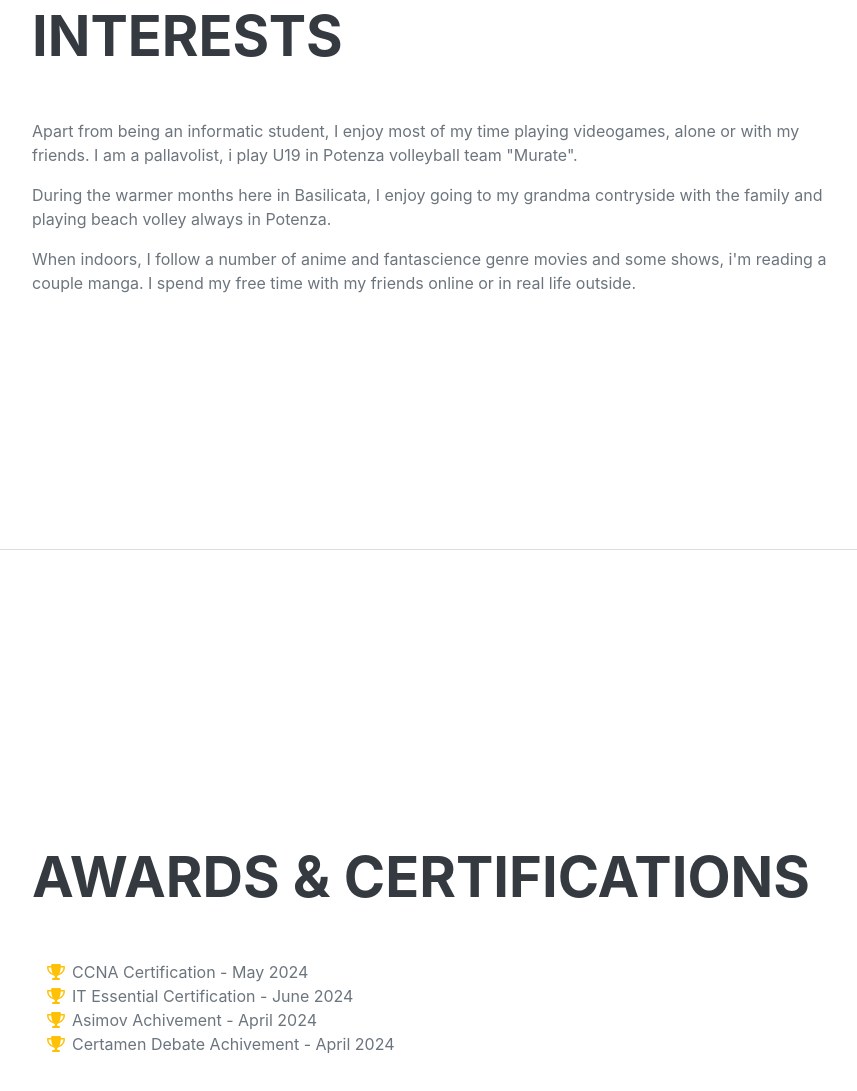
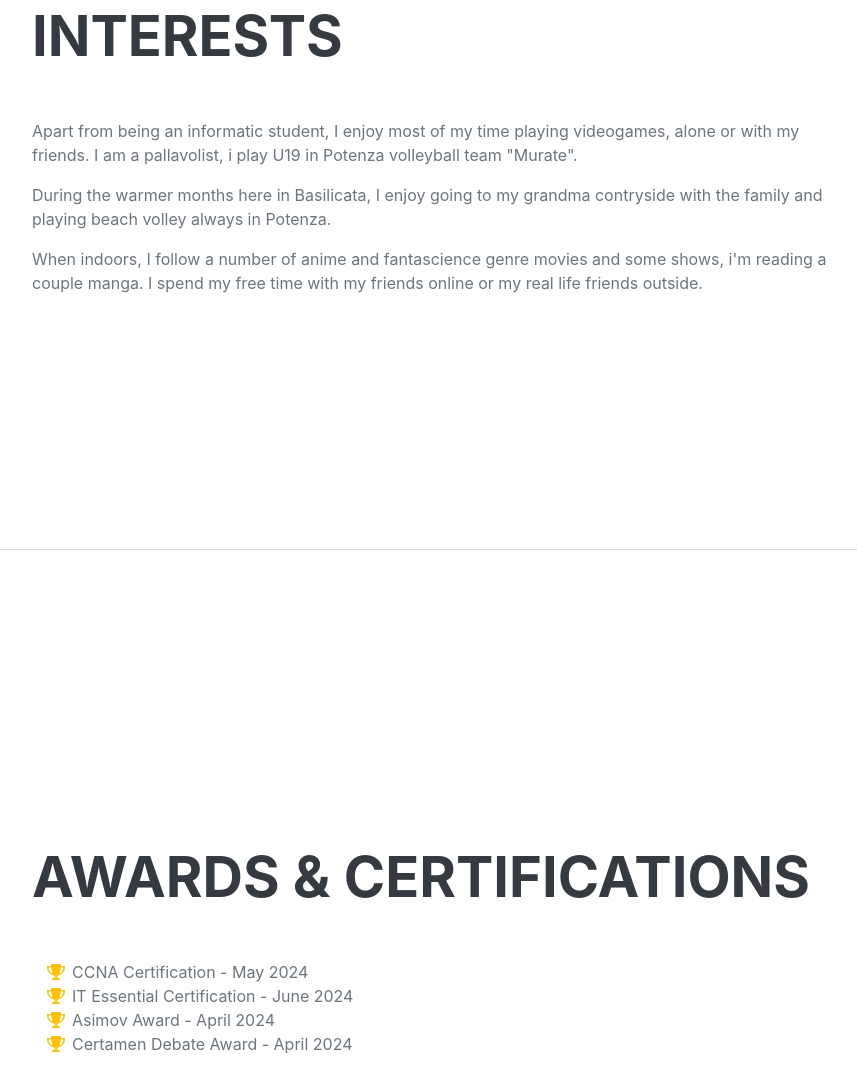
Before and after one commit to SavarynX/SavarynX.github.io, a plain HTML site: page index.html in a window 1280 px wide. Shown: the part 3534-4625 px from the top of the page, without its empty margins (336-1193 px from the left). Drawn offline with nearby package versions, Linux system fonts and the light colour scheme; a web font is replaced by a local one.

Commit message:
awards update

```diff
--- a/index.html
+++ b/index.html
@@ -202,7 +202,7 @@
                                 the family and playing beach volley always in Potenza.</p>
                             <p class="mb-0">When indoors, I follow a number of anime and fantascience genre movies and
                                 some shows, i'm reading a couple manga. I spend my free time with my friends online or
-                                in real life outside. </p>
+                                my real life friends outside. </p>
                         </div>
                     </section>
 
@@ -223,11 +223,11 @@
                                 </li>
                                 <li>
                                     <span class="fa-li"><i class="fas fa-trophy text-warning"></i></span>
-                                    Asimov Achivement - April 2024
+                                    Asimov Award - April 2024
                                 </li>
                                 <li>
                                     <span class="fa-li"><i class="fas fa-trophy text-warning"></i></span>
-                                    Certamen Debate Achivement - April 2024
+                                    Certamen Debate Award - April 2024
                                 </li>
                             </ul>
                         </div>
```
